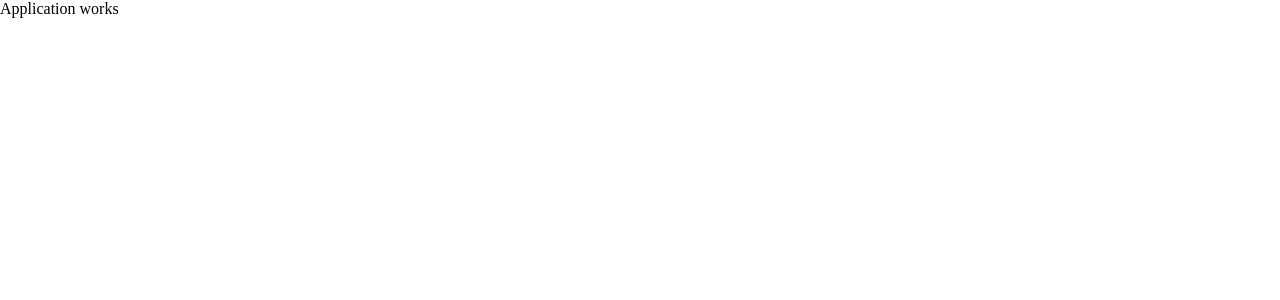
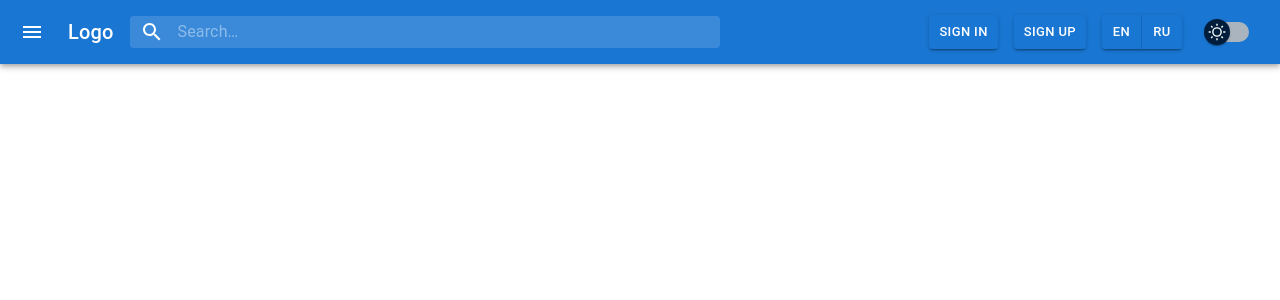
Before and after one commit to ViachaslauIhnatsiuk/collections_management_app_frontend, a React (Vite) app: page / in a window 1280 px wide. Shown: the top 300 px of the page. Built offline with nearby package versions, Linux system fonts and the light colour scheme.

Commit message:
feat: implement adaptive header component

```diff
--- a/package.json
+++ b/package.json
@@ -11,6 +11,10 @@
     "type-check": "tsc"
   },
   "dependencies": {
+    "@emotion/react": "^11.10.5",
+    "@emotion/styled": "^11.10.5",
+    "@mui/icons-material": "^5.11.0",
+    "@mui/material": "^5.11.6",
     "react": "^17.0.2",
     "react-dom": "^17.0.2"
   },
--- a/src/components/App.tsx
+++ b/src/components/App.tsx
@@ -1,7 +1,12 @@
 import { FC } from 'react';
+import { Header } from './header/Header';
 
 const App: FC = () => {
-  return <div>Application works</div>;
+  return (
+    <div>
+      <Header />
+    </div>
+  );
 };
 
 export { App };
--- /dev/null
+++ b/src/components/header/Header.tsx
@@ -0,0 +1,48 @@
+import { FC, useState } from 'react';
+import { AppBar, Box, Toolbar, IconButton } from '@mui/material';
+import MenuIcon from '@mui/icons-material/Menu';
+import MoreIcon from '@mui/icons-material/MoreVert';
+import { HeaderLogo } from './HeaderLogo';
+import { HeaderSearch } from './HeaderSearch';
+import { HeaderAuthButtons } from './HeaderAuthButtons';
+import { HeaderThemeSwitcher } from './HeaderThemeSwitcher';
+import { HeaderLocalization } from './HeaderLocalization';
+import { HeaderMobileMenu } from './HeaderMobileMenu';
+
+const Header: FC = () => {
+  const [menuAnchorElement, setMenuAnchorElement] = useState<null | HTMLElement>(null);
+  const isMenuOpen = Boolean(menuAnchorElement);
+
+  return (
+    <AppBar position="static">
+      <Toolbar sx={{ columnGap: 2 }}>
+        <IconButton size="medium" edge="start" color="inherit">
+          <MenuIcon />
+        </IconButton>
+        <HeaderLogo />
+        <HeaderSearch />
+        <Box sx={{ flexGrow: 1 }} />
+        <Box sx={{ columnGap: 2, display: { xs: 'none', md: 'flex' } }}>
+          <HeaderAuthButtons />
+          <HeaderLocalization />
+          <HeaderThemeSwitcher />
+        </Box>
+        <Box sx={{ display: { xs: 'flex', md: 'none' } }}>
+          <IconButton
+            color="inherit"
+            onClick={(e) => setMenuAnchorElement(e.currentTarget)}
+          >
+            <MoreIcon />
+          </IconButton>
+        </Box>
+      </Toolbar>
+      <HeaderMobileMenu
+        isMenuOpen={isMenuOpen}
+        menuAnchorElement={menuAnchorElement as HTMLElement}
+        setMenuAnchorElement={setMenuAnchorElement}
+      />
+    </AppBar>
+  );
+};
+
+export { Header };
--- /dev/null
+++ b/src/components/header/HeaderAuthButtons.tsx
@@ -0,0 +1,17 @@
+import { FC } from 'react';
+import { Box, Button } from '@mui/material';
+
+const HeaderAuthButtons: FC = () => {
+  return (
+    <Box sx={{ display: 'flex', columnGap: 2 }}>
+      <Button variant="contained" size="small">
+        Sign In
+      </Button>
+      <Button variant="contained" size="small">
+        Sign Up
+      </Button>
+    </Box>
+  );
+};
+
+export { HeaderAuthButtons };
--- /dev/null
+++ b/src/components/header/HeaderLocalization.tsx
@@ -0,0 +1,13 @@
+import { FC } from 'react';
+import { ButtonGroup, Button } from '@mui/material';
+
+const HeaderLocalization: FC = () => {
+  return (
+    <ButtonGroup variant="contained" size="small">
+      <Button>EN</Button>
+      <Button>RU</Button>
+    </ButtonGroup>
+  );
+};
+
+export { HeaderLocalization };
--- /dev/null
+++ b/src/components/header/HeaderLogo.tsx
@@ -0,0 +1,12 @@
+import { FC } from 'react';
+import { Typography } from '@mui/material';
+
+const HeaderLogo: FC = () => {
+  return (
+    <Typography variant="h6" sx={{ display: { xs: 'none', sm: 'block' } }}>
+      Logo
+    </Typography>
+  );
+};
+
+export { HeaderLogo };
--- /dev/null
+++ b/src/components/header/HeaderMobileMenu.tsx
@@ -0,0 +1,42 @@
+import { FC } from 'react';
+import { MenuItem, Menu } from '@mui/material';
+import { MobileMenuProps } from '../../models/componentsProps';
+import { HeaderAuthButtons } from './HeaderAuthButtons';
+import { HeaderThemeSwitcher } from './HeaderThemeSwitcher';
+import { HeaderLocalization } from './HeaderLocalization';
+
+const HeaderMobileMenu: FC<MobileMenuProps> = ({
+  isMenuOpen,
+  menuAnchorElement,
+  setMenuAnchorElement,
+}) => {
+  return (
+    <Menu
+      anchorEl={menuAnchorElement}
+      anchorOrigin={{
+        vertical: 'top',
+        horizontal: 'right',
+      }}
+      id="menu-mobile"
+      keepMounted
+      transformOrigin={{
+        vertical: 'top',
+        horizontal: 'right',
+      }}
+      open={isMenuOpen}
+      onClose={() => setMenuAnchorElement(null)}
+    >
+      <MenuItem>
+        <HeaderAuthButtons />
+      </MenuItem>
+      <MenuItem>
+        <HeaderLocalization />
+      </MenuItem>
+      <MenuItem>
+        <HeaderThemeSwitcher />
+      </MenuItem>
+    </Menu>
+  );
+};
+
+export { HeaderMobileMenu };
--- /dev/null
+++ b/src/components/header/HeaderSearch.tsx
@@ -0,0 +1,44 @@
+import { FC } from 'react';
+import { styled, alpha, InputBase } from '@mui/material';
+import SearchIcon from '@mui/icons-material/Search';
+
+const SearchBar = styled('div')(({ theme }) => ({
+  position: 'relative',
+  flexGrow: 2,
+  borderRadius: theme.shape.borderRadius,
+  backgroundColor: alpha(theme.palette.common.white, 0.15),
+  '&:hover': {
+    backgroundColor: alpha(theme.palette.common.white, 0.25),
+  },
+  marginLeft: 0,
+  width: '100%',
+  [theme.breakpoints.up('sm')]: {
+    width: 'auto',
+  },
+}));
+
+const StyledInputBase = styled(InputBase)(({ theme }) => ({
+  color: 'inherit',
+  '& .MuiInputBase-input': {
+    paddingRight: '8px',
+    paddingLeft: `calc(1em + ${theme.spacing(4)})`,
+    transition: theme.transitions.create('width'),
+    width: '100%',
+    [theme.breakpoints.up('md')]: {
+      width: '20ch',
+    },
+  },
+}));
+
+const HeaderSearch: FC = () => {
+  return (
+    <SearchBar>
+      <SearchIcon
+        sx={{ position: 'absolute', top: '50%', transform: 'translate(10px, -50%)' }}
+      />
+      <StyledInputBase placeholder="Search…" inputProps={{ 'aria-label': 'search' }} />
+    </SearchBar>
+  );
+};
+
+export { HeaderSearch };
--- /dev/null
+++ b/src/components/header/HeaderThemeSwitcher.tsx
@@ -0,0 +1,52 @@
+import { FC } from 'react';
+import { styled, Switch } from '@mui/material';
+import { darkThemeIcon, lightThemeIcon } from '../../constants/themeSwitcherIcons';
+
+const MaterialUISwitch = styled(Switch)(({ theme }) => ({
+  width: 58,
+  height: 34,
+  padding: 7,
+  '& .MuiSwitch-switchBase': {
+    margin: 4,
+    padding: 0,
+    transform: 'translateX(2px)',
+    '&.Mui-checked': {
+      color: '#fff',
+      transform: 'translateX(22px)',
+      '& .MuiSwitch-thumb:before': {
+        backgroundImage: `url('${darkThemeIcon}')`,
+      },
+      '& + .MuiSwitch-track': {
+        opacity: 1,
+        backgroundColor: theme.palette.mode === 'dark' ? '#8796A5' : '#aab4be',
+      },
+    },
+  },
+  '& .MuiSwitch-thumb': {
+    backgroundColor: theme.palette.mode === 'dark' ? '#003892' : '#001e3c',
+    width: 26,
+    height: 26,
+    '&:before': {
+      content: "''",
+      position: 'absolute',
+      width: '100%',
+      height: '100%',
+      left: 0,
+      top: 0,
+      backgroundRepeat: 'no-repeat',
+      backgroundPosition: 'center',
+      backgroundImage: `url('${lightThemeIcon}')`,
+    },
+  },
+  '& .MuiSwitch-track': {
+    opacity: 1,
+    backgroundColor: theme.palette.mode === 'dark' ? '#8796A5' : '#aab4be',
+    borderRadius: 10,
+  },
+}));
+
+const HeaderThemeSwitcher: FC = () => {
+  return <MaterialUISwitch />;
+};
+
+export { HeaderThemeSwitcher };
--- /dev/null
+++ b/src/models/componentsProps.ts
@@ -0,0 +1,9 @@
+import { Dispatch, SetStateAction } from 'react';
+
+interface MobileMenuProps {
+  isMenuOpen: boolean;
+  menuAnchorElement: HTMLElement;
+  setMenuAnchorElement: Dispatch<SetStateAction<null | HTMLElement>>;
+}
+
+export type { MobileMenuProps };
```
Also changed, not shown: src/constants/themeSwitcherIcons.ts (added, +9 -0 lines), 2 other files (tests, documents, lock files or other folders).
